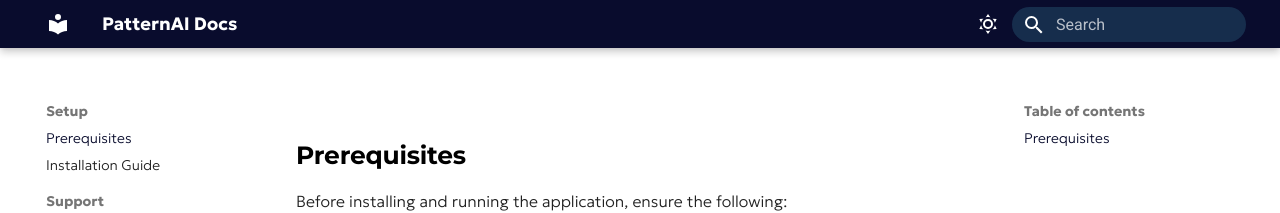
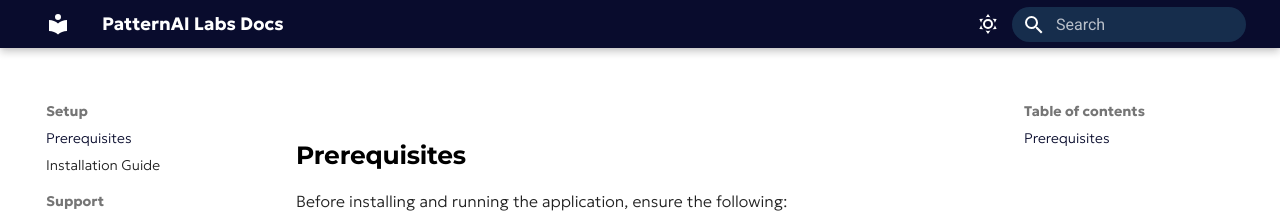
Before and after one commit to PatternAILabs/docs, an MkDocs documentation site: the page built from docs/prerequisites.md, in a window 1280 px wide. Shown: the top 213 px of the page. Built offline with MkDocs 1.6.1 and Material for MkDocs 9.7.7, drawn with Linux system fonts in a browser that asks for light colours.

Commit message:
Update mkdocs.yml

```diff
--- a/mkdocs.yml
+++ b/mkdocs.yml
@@ -1,4 +1,4 @@
-site_name: PatternAI Docs
+site_name: PatternAI Labs Docs
 site_url: https://patternailabs.github.io/
 site_description: Documentation for the Pattern AI Agent Build Project
 theme:
```
